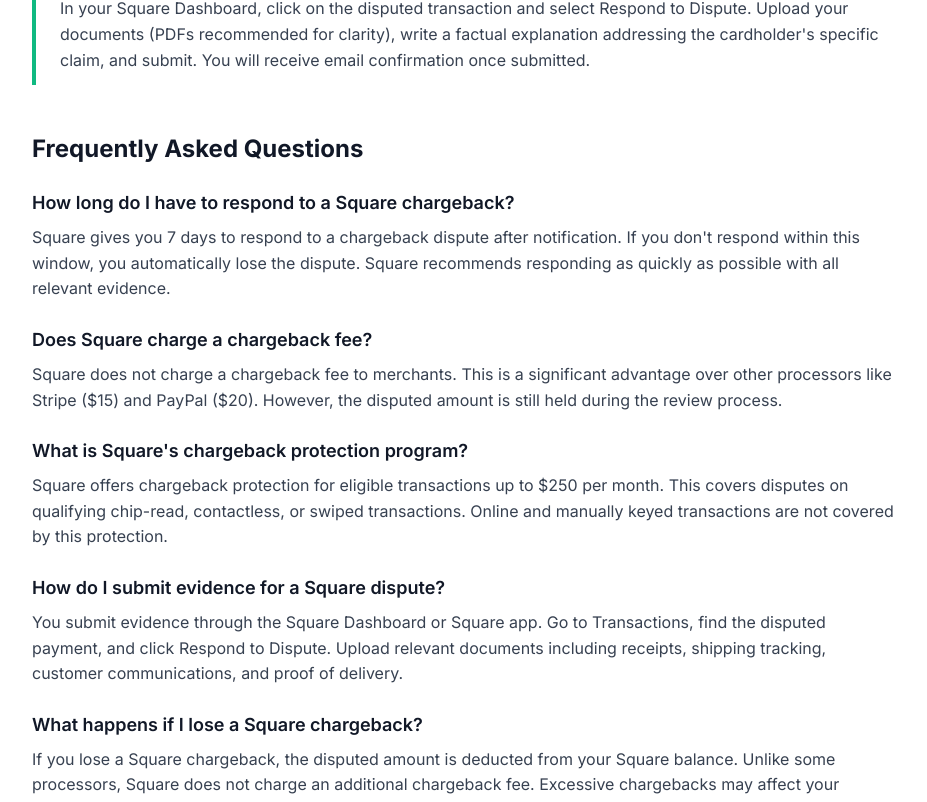
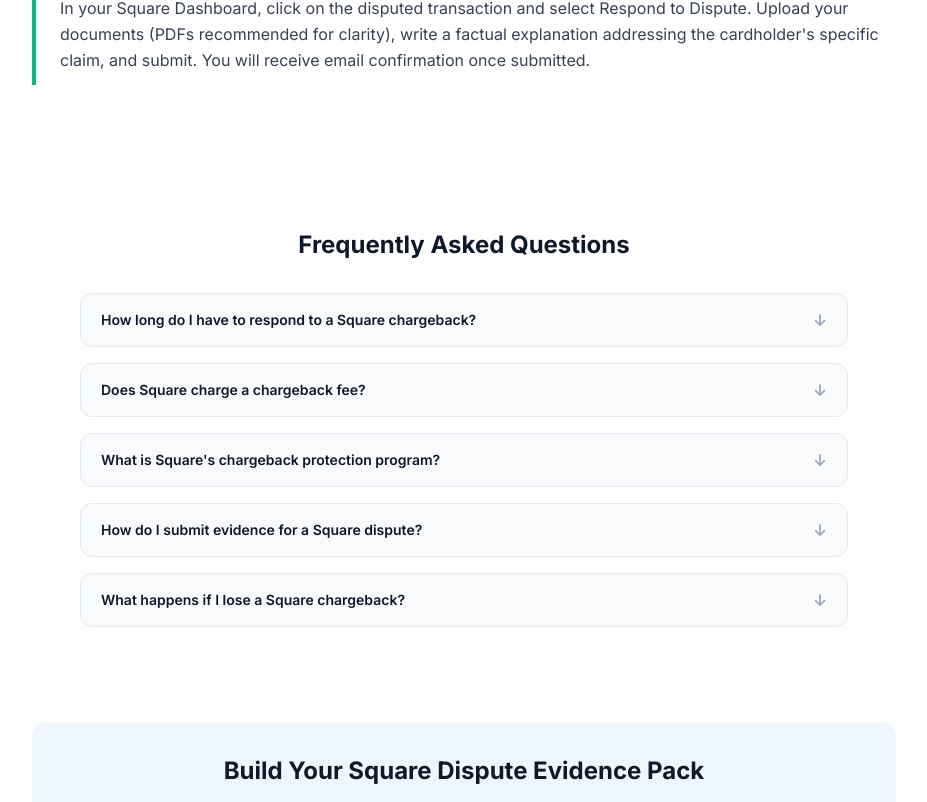
Before and after one commit to mattmcallister-create/chargeback-evidence-pack, a Next.js app: page /guides/square-chargeback-response in a window 1280 px wide. Shown: the part 2552-3354 px from the top of the page, without its empty margins (176-1103 px from the left). Built offline with nearby package versions, Linux system fonts and the light colour scheme; no server answers.

Commit message:
fix: standardize square-chargeback-response FAQ to canonical accordion design

```diff
--- a/app/(marketing)/guides/square-chargeback-response/page.tsx
+++ b/app/(marketing)/guides/square-chargeback-response/page.tsx
@@ -203,14 +203,56 @@ export default function SquareChargebackResponsePage() {
         </div>
       </section>
 
-      <section className="mb-12">
-        <h2 className="text-2xl font-bold mb-6 text-gray-900">Frequently Asked Questions</h2>
-        <div className="space-y-6">
-          <div><h3 className="text-lg font-semibold text-gray-900 mb-2">How long do I have to respond to a Square chargeback?</h3><p className="text-gray-700">Square gives you 7 days to respond to a chargeback dispute after notification. If you don't respond within this window, you automatically lose the dispute. Square recommends responding as quickly as possible with all relevant evidence.</p></div>
-          <div><h3 className="text-lg font-semibold text-gray-900 mb-2">Does Square charge a chargeback fee?</h3><p className="text-gray-700">Square does not charge a chargeback fee to merchants. This is a significant advantage over other processors like Stripe ($15) and PayPal ($20). However, the disputed amount is still held during the review process.</p></div>
-          <div><h3 className="text-lg font-semibold text-gray-900 mb-2">What is Square's chargeback protection program?</h3><p className="text-gray-700">Square offers chargeback protection for eligible transactions up to $250 per month. This covers disputes on qualifying chip-read, contactless, or swiped transactions. Online and manually keyed transactions are not covered by this protection.</p></div>
-          <div><h3 className="text-lg font-semibold text-gray-900 mb-2">How do I submit evidence for a Square dispute?</h3><p className="text-gray-700">You submit evidence through the Square Dashboard or Square app. Go to Transactions, find the disputed payment, and click Respond to Dispute. Upload relevant documents including receipts, shipping tracking, customer communications, and proof of delivery.</p></div>
-          <div><h3 className="text-lg font-semibold text-gray-900 mb-2">What happens if I lose a Square chargeback?</h3><p className="text-gray-700">If you lose a Square chargeback, the disputed amount is deducted from your Square balance. Unlike some processors, Square does not charge an additional chargeback fee. Excessive chargebacks may affect your account standing and processing eligibility.</p></div>
+      <section className="section bg-white px-4 sm:px-6 lg:px-8">
+        <div className="max-w-3xl mx-auto">
+          <h2 className="text-2xl font-bold text-slate-900 mb-8 text-center">Frequently Asked Questions</h2>
+          <div className="space-y-4">
+            <details key="How long do I have to respond to a Square chargeback?" className="group bg-slate-50 rounded-lg border border-slate-200">
+              <summary className="flex items-start justify-between gap-4 px-5 py-4 cursor-pointer list-none font-semibold text-slate-900 text-sm">
+                <span>How long do I have to respond to a Square chargeback?</span>
+                <span className="shrink-0 text-slate-400 mt-0.5 group-open:rotate-180 transition-transform text-base leading-none">&darr;</span>
+              </summary>
+              <div className="px-5 pb-4 pt-2 text-sm text-slate-600 leading-relaxed border-t border-slate-200">
+                Square gives you 7 days to respond to a chargeback dispute after notification. If you don&apos;t respond within this window, you automatically lose the dispute. Square recommends responding as quickly as possible with all relevant evidence.
+              </div>
+            </details>
+            <details key="Does Square charge a chargeback fee?" className="group bg-slate-50 rounded-lg border border-slate-200">
+              <summary className="flex items-start justify-between gap-4 px-5 py-4 cursor-pointer list-none font-semibold text-slate-900 text-sm">
+                <span>Does Square charge a chargeback fee?</span>
+                <span className="shrink-0 text-slate-400 mt-0.5 group-open:rotate-180 transition-transform text-base leading-none">&darr;</span>
+              </summary>
+              <div className="px-5 pb-4 pt-2 text-sm text-slate-600 leading-relaxed border-t border-slate-200">
+                Square does not charge a chargeback fee to merchants. This is a significant advantage over other processors like Stripe ($15) and PayPal ($20). However, the disputed amount is still held during the review process.
+              </div>
+            </details>
+            <details key="What is Square&apos;s chargeback protection program?" className="group bg-slate-50 rounded-lg border border-slate-200">
+              <summary className="flex items-start justify-between gap-4 px-5 py-4 cursor-pointer list-none font-semibold text-slate-900 text-sm">
+                <span>What is Square&apos;s chargeback protection program?</span>
+                <span className="shrink-0 text-slate-400 mt-0.5 group-open:rotate-180 transition-transform text-base leading-none">&darr;</span>
+              </summary>
+              <div className="px-5 pb-4 pt-2 text-sm text-slate-600 leading-relaxed border-t border-slate-200">
+                Square offers chargeback protection for eligible transactions up to $250 per month. This covers disputes on qualifying chip-read, contactless, or swiped transactions. Online and manually keyed transactions are not covered by this protection.
+              </div>
+            </details>
+            <details key="How do I submit evidence for a Square dispute?" className="group bg-slate-50 rounded-lg border border-slate-200">
+              <summary className="flex items-start justify-between gap-4 px-5 py-4 cursor-pointer list-none font-semibold text-slate-900 text-sm">
+                <span>How do I submit evidence for a Square dispute?</span>
+                <span className="shrink-0 text-slate-400 mt-0.5 group-open:rotate-180 transition-transform text-base leading-none">&darr;</span>
+              </summary>
+              <div className="px-5 pb-4 pt-2 text-sm text-slate-600 leading-relaxed border-t border-slate-200">
+                You submit evidence through the Square Dashboard or Square app. Go to Transactions, find the disputed payment, and click Respond to Dispute. Upload relevant documents including receipts, shipping tracking, customer communications, and proof of delivery.
+              </div>
+            </details>
+            <details key="What happens if I lose a Square chargeback?" className="group bg-slate-50 rounded-lg border border-slate-200">
+              <summary className="flex items-start justify-between gap-4 px-5 py-4 cursor-pointer list-none font-semibold text-slate-900 text-sm">
+                <span>What happens if I lose a Square chargeback?</span>
+                <span className="shrink-0 text-slate-400 mt-0.5 group-open:rotate-180 transition-transform text-base leading-none">&darr;</span>
+              </summary>
+              <div className="px-5 pb-4 pt-2 text-sm text-slate-600 leading-relaxed border-t border-slate-200">
+                If you lose a Square chargeback, the disputed amount is deducted from your Square balance. Unlike some processors, Square does not charge an additional chargeback fee. Excessive chargebacks may affect your account standing and processing eligibility.
+              </div>
+            </details>
+          </div>
         </div>
       </section>
 
```
